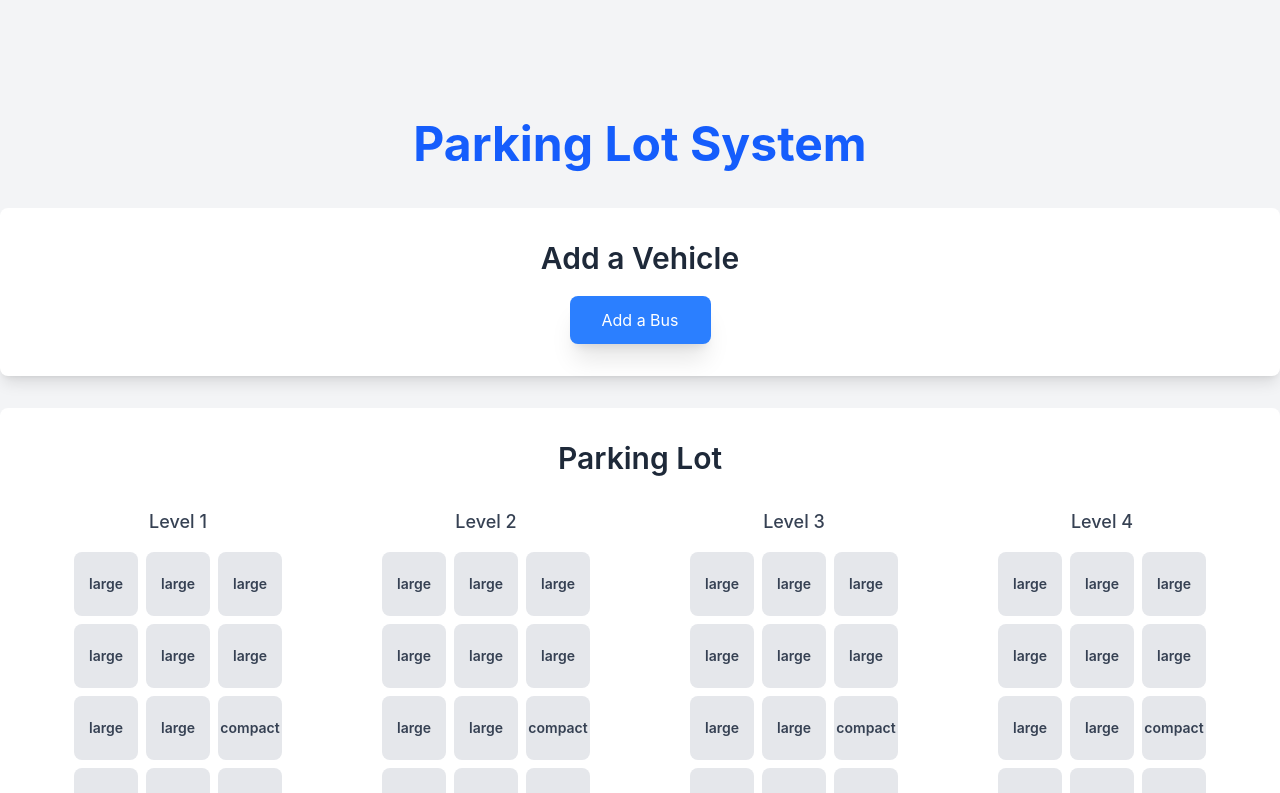
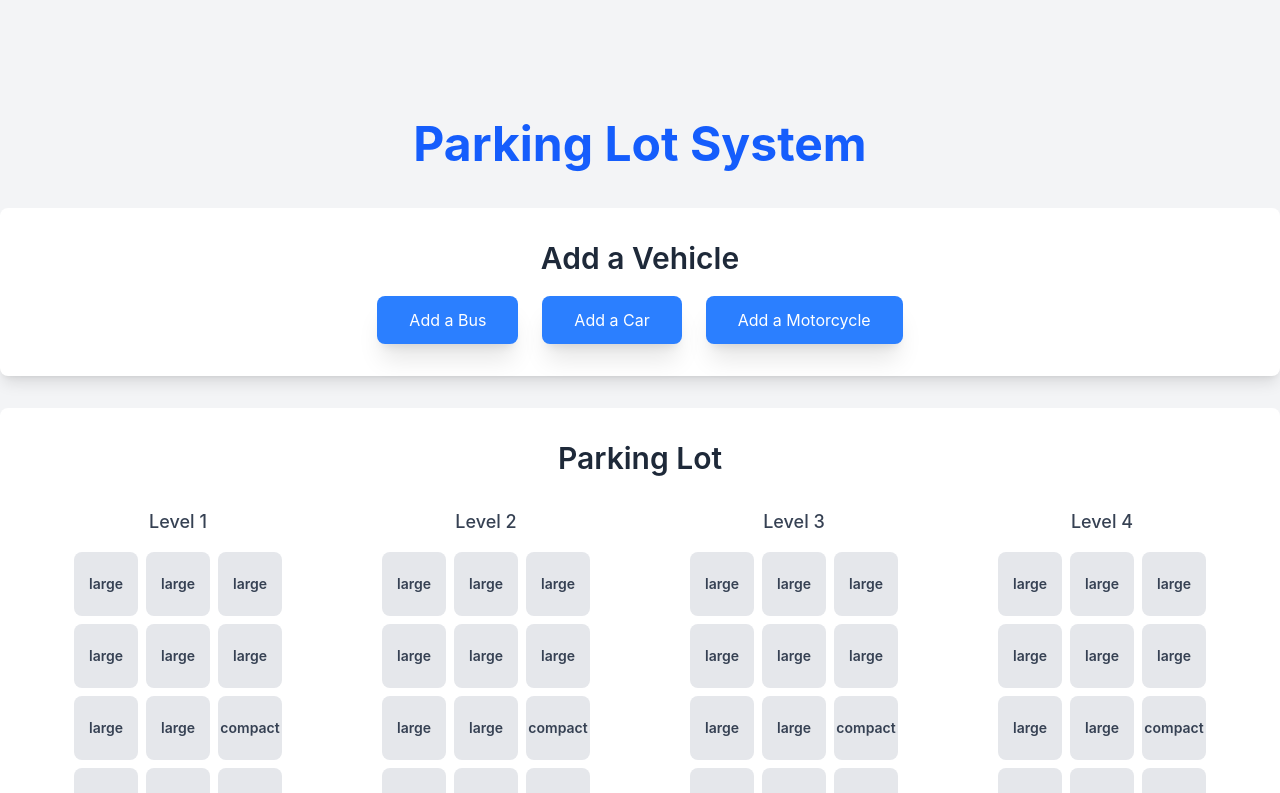
Before and after one commit to Nanokwok/ParkingLot-System, a Next.js app: page / in a window 1280 px wide. Shown: the top 793 px of the page. Built offline with nearby package versions, Linux system fonts and the light colour scheme.

Commit message:
change state

```diff
--- a/src/components/bus.ts
+++ b/src/components/bus.ts
@@ -12,7 +12,7 @@ class Bus extends Vehicle {
   }
 
   public print(): string {
-    return 'Bus';
+    return '🚌';
   }
 
 }
--- a/src/components/car.ts
+++ b/src/components/car.ts
@@ -3,17 +3,16 @@ import { VehicleSize } from '../types/vehicleSize';
 import { ParkingSpot } from './parkingSpot';
 
 class Car extends Vehicle {
-  public Car() {
-    this.spotNeeded = 1;
-    this.vehicleSize = VehicleSize.Compact;
+  constructor() {
+    super('', 1, VehicleSize.Compact, []);
   }
 
   public canFitInSpot( spot: ParkingSpot ): boolean {
-    return spot.getSize() === VehicleSize.Compact;
+    return spot.getSize() === VehicleSize.Compact || spot.getSize() === VehicleSize.Large;
   }
 
   public print(): string {
-    return 'Car';
+    return '🚗';
   }
 }
 
--- a/src/components/level.ts
+++ b/src/components/level.ts
@@ -38,7 +38,7 @@ class Level {
   }
 
   public parkVehicle(vehicle: Vehicle): boolean {
-    console.log("Parking vehicle 2: ", vehicle.print());
+    // console.log("Parking vehicle 2: ", vehicle.print());
     if (this.availableSpots < vehicle.getSpotNeeded()) {
       return false;
     }
@@ -67,7 +67,7 @@ class Level {
 
     for (let i = 0; i < this.spots.length; i++) {
       const spot = this.spots[i];
-      console.log("Spot: ", spot.print(), lastRow, spot.getRow());
+      // console.log("Spot: ", spot.print(), lastRow, spot.getRow());
       // if (lastRow !== spot.getRow()) {
       //   spotsFound = 0;
       //   lastRow = spot.getRow();
--- a/src/components/motorcycle.ts
+++ b/src/components/motorcycle.ts
@@ -3,9 +3,8 @@ import { VehicleSize } from "../types/vehicleSize";
 import { ParkingSpot } from "./parkingSpot";
 
 class Motorcycle extends Vehicle {
-  public Motorcycle() {
-    this.spotNeeded = 1;
-    this.vehicleSize = VehicleSize.Motorcycle;
+  constructor() {
+    super('', 1, VehicleSize.Motorcycle, []);
   }
 
   public canFitInSpot( spot: ParkingSpot ): boolean {
@@ -13,7 +12,7 @@ class Motorcycle extends Vehicle {
   }
 
   public print(): string {
-    return 'Motorcycle';
+    return '🛵';
   }
 }
 
--- a/src/components/page/AddVehicle.tsx
+++ b/src/components/page/AddVehicle.tsx
@@ -1,45 +1,50 @@
-import React from 'react';
-import { ParkingLot } from '../parkingLot';
-import { Bus } from '../bus';
-import { Car } from '../car';
-import { Motorcycle } from '../motorcycle';
+import React from "react";
+import { ParkingLot } from "../parkingLot";
+import { Bus } from "../bus";
+import { Car } from "../car";
+import { Motorcycle } from "../motorcycle";
 
 interface AddVehicleProps {
   parkingLotObject: InstanceType<typeof ParkingLot>;
+  onPark: (
+    vehicle:
+      | InstanceType<typeof Bus>
+      | InstanceType<typeof Car>
+      | InstanceType<typeof Motorcycle>
+  ) => void;
 }
 
-const AddVehicle: React.FC<AddVehicleProps> = ({ parkingLotObject }) => {
-
+const AddVehicle: React.FC<AddVehicleProps> = ({
+  parkingLotObject,
+  onPark,
+}) => {
   return (
     <section className="bg-white shadow-lg rounded-lg p-8 w-full max-w-7xl mx-auto mt-8">
-      <h2 className="text-3xl font-semibold text-gray-800 text-center mb-5">Add a Vehicle</h2>
+      <h2 className="text-3xl font-semibold text-gray-800 text-center mb-5">
+        Add a Vehicle
+      </h2>
 
       <div className="flex justify-center space-x-6">
-        <button className="bg-blue-500 text-white py-3 px-8 rounded-lg hover:bg-blue-600 transform hover:scale-105 transition duration-300 shadow-xl focus:outline-none focus:ring-4 focus:ring-blue-300"
-        onClick={() => {
-          var bus = new Bus();
-          parkingLotObject.handleParkVehicle(bus);
-          // parkingLotObject.parkVehicle(bus);
-        }
-        }>
+        <button
+          className="bg-blue-500 text-white py-3 px-8 rounded-lg hover:bg-blue-600 transform hover:scale-105 transition duration-300 shadow-xl focus:outline-none focus:ring-4 focus:ring-blue-300"
+          onClick={() => onPark(new Bus())}
+        >
           Add a Bus
         </button>
 
-        {/* <button className="bg-blue-500 text-white py-3 px-8 rounded-lg hover:bg-blue-600 transform hover:scale-105 transition duration-300 shadow-xl focus:outline-none focus:ring-4 focus:ring-blue-300"
-        onClick={() => {
-          parkingLotObject.parkVehicle(new Car());
-        }
-        }>
-        Add a Car
+        <button
+          className="bg-blue-500 text-white py-3 px-8 rounded-lg hover:bg-blue-600 transform hover:scale-105 transition duration-300 shadow-xl focus:outline-none focus:ring-4 focus:ring-blue-300"
+          onClick={() => onPark(new Car())}
+        >
+          Add a Car
         </button>
 
-        <button className="bg-blue-500 text-white py-3 px-8 rounded-lg hover:bg-blue-600 transform hover:scale-105 transition duration-300 shadow-xl focus:outline-none focus:ring-4 focus:ring-blue-300"
-        onClick={() => {
-          parkingLotObject.parkVehicle(new Motorcycle());
-        }
-        }>
-        Add a Motorcycle
-        </button> */}
+        <button
+          className="bg-blue-500 text-white py-3 px-8 rounded-lg hover:bg-blue-600 transform hover:scale-105 transition duration-300 shadow-xl focus:outline-none focus:ring-4 focus:ring-blue-300"
+          onClick={() => onPark(new Motorcycle())}
+        >
+          Add a Motorcycle
+        </button>
       </div>
     </section>
   );
--- a/src/components/page/ParkingGrid.tsx
+++ b/src/components/page/ParkingGrid.tsx
@@ -1,5 +1,5 @@
-import React from 'react';
-import { Level } from '@/components/level';
+import React from "react";
+import { Level } from "@/components/level";
 
 interface ParkingGridProps {
   levels: Array<Level>;
@@ -8,21 +8,27 @@ interface ParkingGridProps {
 const ParkingGrid: React.FC<ParkingGridProps> = ({ levels }) => {
   return (
     <section className="bg-white shadow-lg rounded-lg p-8 w-full max-w-7xl mx-auto mt-8">
-      <h2 className="text-3xl font-semibold text-gray-800 text-center mb-8">Parking Lot</h2>
+      <h2 className="text-3xl font-semibold text-gray-800 text-center mb-8">
+        Parking Lot
+      </h2>
       <div className="grid grid-cols-1 sm:grid-cols-2 lg:grid-cols-3 xl:grid-cols-4 gap-4">
         {/* Loop through levels */}
         {levels.map((level, index) => (
           <div key={index} className="flex flex-col items-center space-y-4">
-            <h3 className="text-lg font-medium text-gray-700">Level {index + 1}</h3>
+            <h3 className="text-lg font-medium text-gray-700">
+              Level {index + 1}
+            </h3>
 
             {/* Loop through spots per level */}
             <div className="grid grid-cols-3 gap-2">
               {level.print().map((spot, spotIndex) => {
+                const color = ["🚌", "🚗", "🛵"].includes(spot) ? "bg-green-300" : "bg-gray-200";
+                const size = ["🚌", "🚗", "🛵"].includes(spot) ? "text-3xl" : "text-sm";
 
                 return (
                   <div
                     key={spotIndex}
-                    className={`h-16 w-16 bg-gray-200 rounded-lg flex items-center justify-center text-gray-700 text-sm font-semibold`}
+                    className={`h-16 w-16 ${color} rounded-lg flex items-center justify-center text-gray-700 ${size} font-semibold`}
                   >
                     {spot}
                   </div>
--- a/src/components/parkingLot.ts
+++ b/src/components/parkingLot.ts
@@ -30,14 +30,6 @@ class ParkingLot {
     return false;
   }
 
-  public handleParkVehicle = (vehicle: Vehicle) => {
-    const success = this.parkVehicle(vehicle);
-    console.log("success: ", success);
-    if (!success) {
-      alert('Parking lot is full!');
-    }
-  };
-
   public getLevels(): number {
     return this.NUM_LEVELS;
   }
--- a/src/components/parkingSpot.ts
+++ b/src/components/parkingSpot.ts
@@ -35,7 +35,9 @@ class ParkingSpot {
     if (!this.canFitVehicle(vehicle)) {
       return false;
     }
+    console.log('this.park, vehicle 1', this.vehicle, vehicle);
     this.vehicle = vehicle;
+    console.log('this.park, vehicle 2', this.vehicle, vehicle);
     this.vehicle.parkInSpot(this);
     return true;
   }
@@ -58,6 +60,7 @@ class ParkingSpot {
   }
 
   public print(): string {
+    console.log('print', this.vehicle);
     if (this.vehicle === null) {
       if (this.spotSize === VehicleSize.Compact) {
         return 'compact';
--- a/src/pages/index.tsx
+++ b/src/pages/index.tsx
@@ -7,21 +7,27 @@ import ParkingGrid from '@/components/page/ParkingGrid';
 import Footer from '@/components/page/Footer';
 import { useState } from 'react';
 import { Level } from '@/components/level';
+import { Vehicle } from '@/components/vehicle';
 
 const Index: React.FC = () => {
   const NUM_LEVELS = 10;
   const [levels, setLevels] = useState<Level[]>(
     Array.from({ length: NUM_LEVELS }, (_, i) => new Level(i, 30))
   );
-  const parkingLot = new ParkingLot(levels);
+  const [parkingLot, setParkingLot] = useState(new ParkingLot(levels));
 
-  // console.log(levels);
-
+  const parkVehicle = (vehicle: Vehicle) => {
+   const success = parkingLot.parkVehicle(vehicle); // Update the parking lot
+    setParkingLot(new ParkingLot([...levels])); // Force re-render by updating state
+    if (!success) {
+      alert('Parking lot is full!');
+    }
+  };
   return (
     <div className="bg-gray-100 min-h-screen flex flex-col justify-between items-center">
       <Header />
 
-      <AddVehicle parkingLotObject={parkingLot} />
+      <AddVehicle parkingLotObject={parkingLot} onPark={parkVehicle} />
 
       <ParkingGrid levels={levels} />
 
```
